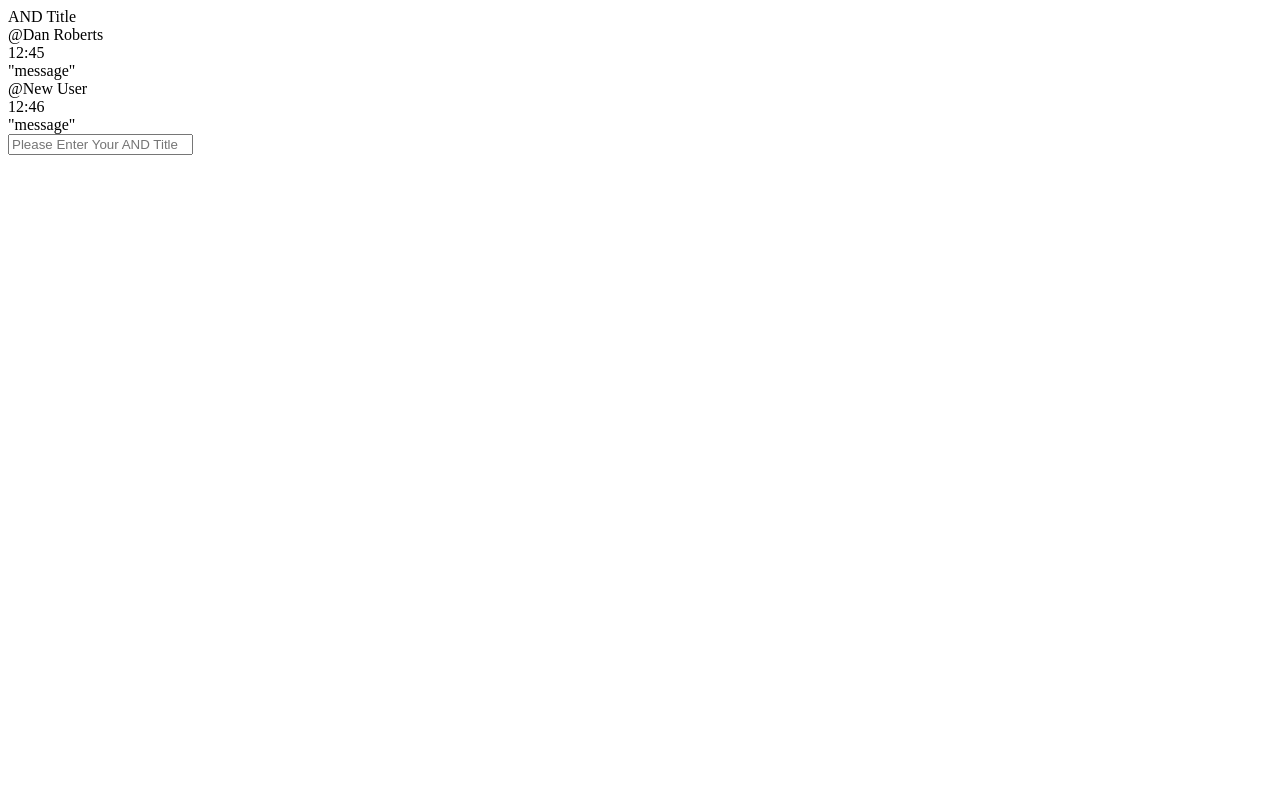
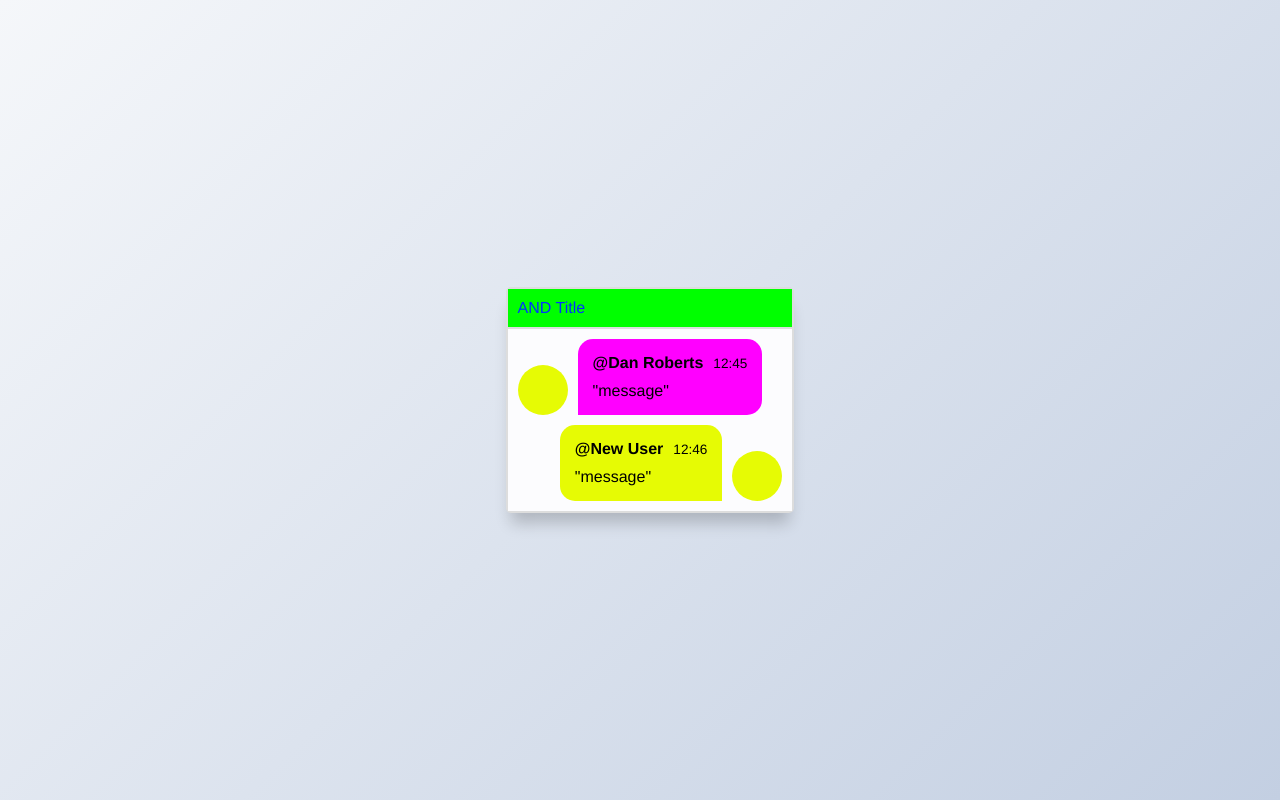
Before and after one commit to alexcostigan/andtitle, a React (Create React App) app: page / in a window 1280 px wide. Built offline with nearby package versions, Linux system fonts and the light colour scheme.

Commit message:
messagebox

```diff
--- a/src/App.js
+++ b/src/App.js
@@ -1,14 +1,14 @@
+import React from "react"
 import MessageBox from './Components/MessageBox'
 import Textbox from './Components/Textbox'
+import './App.css'
 
-
-function App() {
-  return (
-    <div className="App">
+class App extends React.Component{
+  render() {
+    return (
       <MessageBox />
-      <Textbox />
-    </div>
-  );
+    )
+  }
 }
 
 export default App;
```
